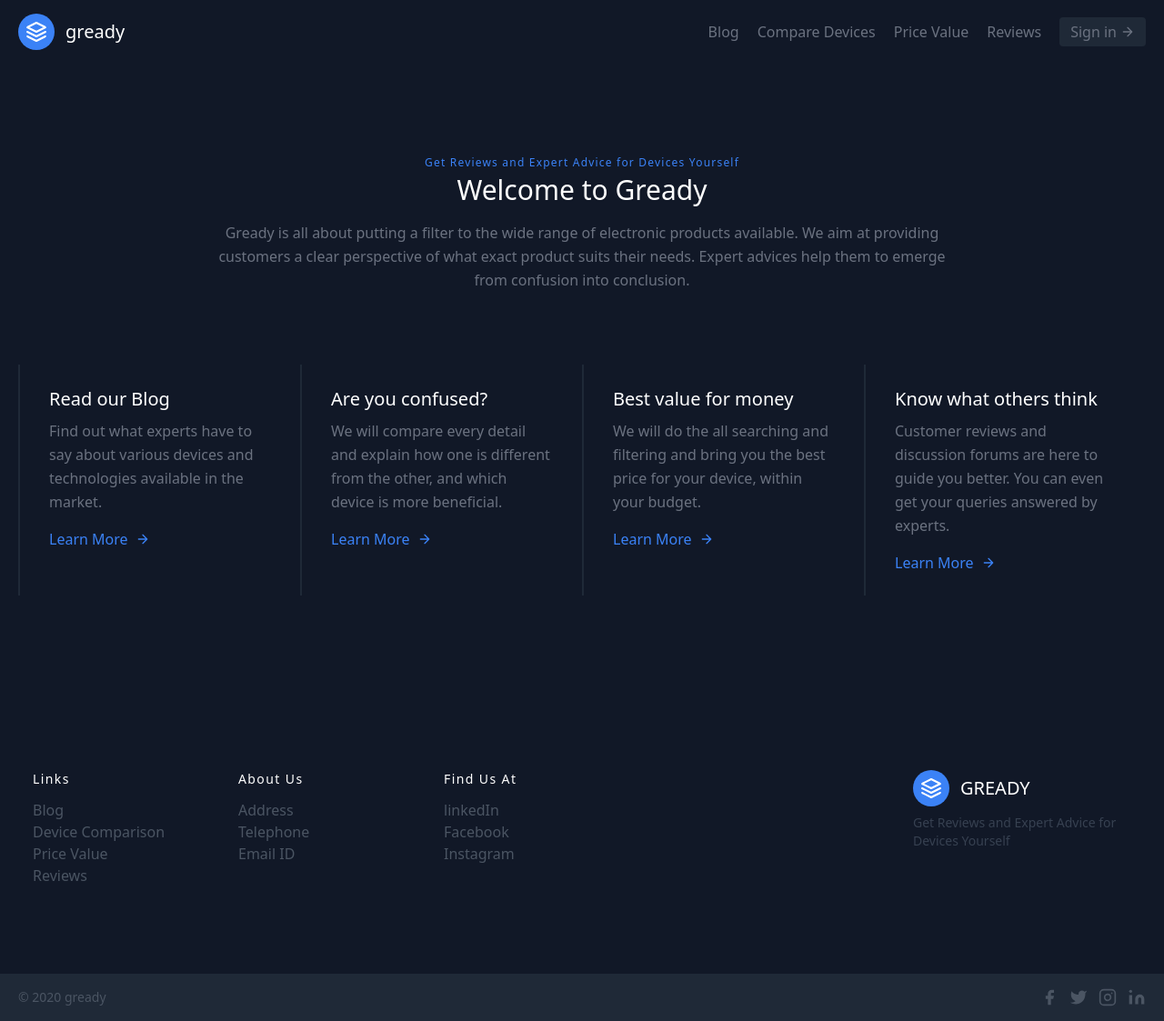
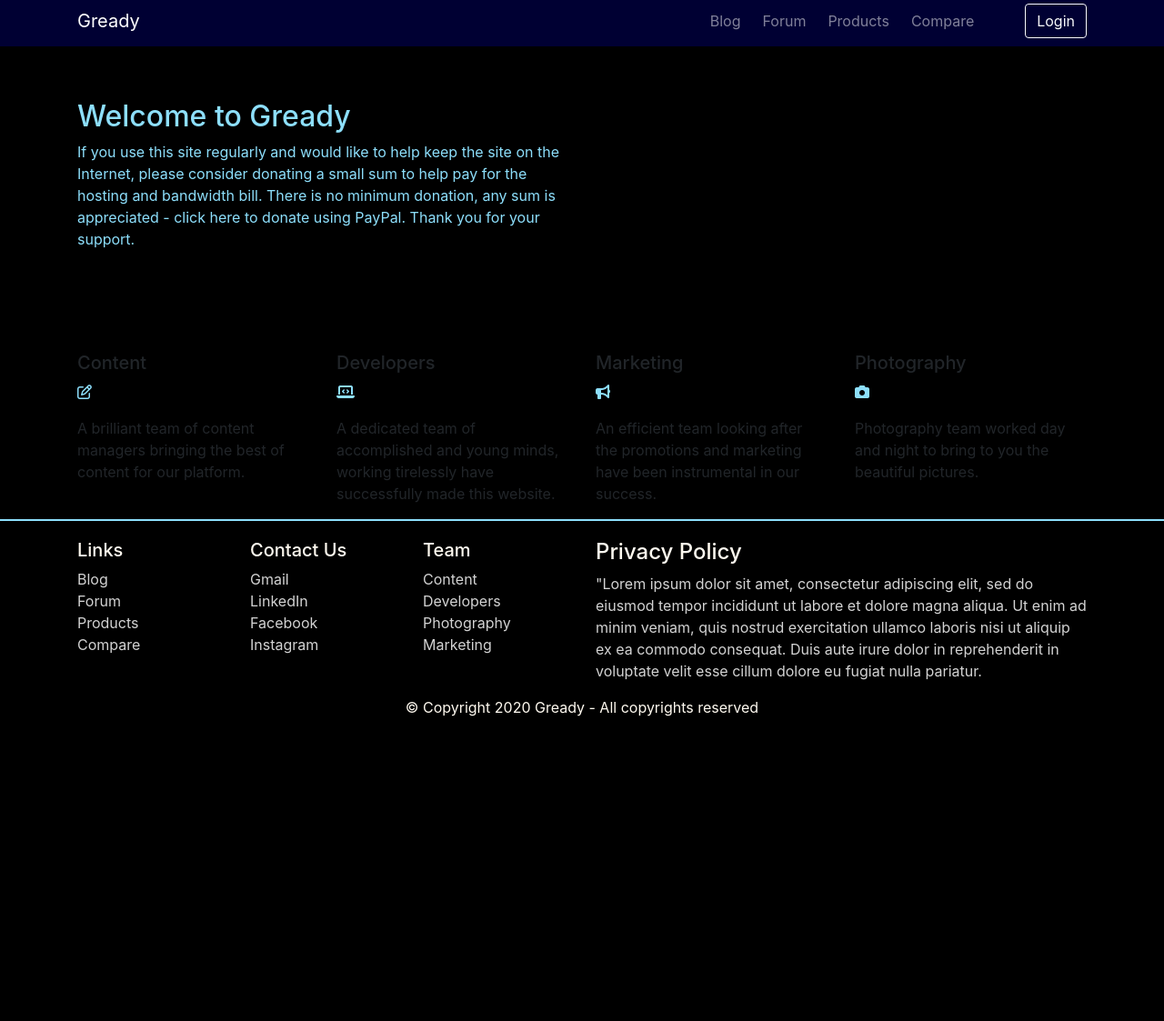
Before and after one commit to LazyCoder-1506/GREADY_prototype, a website: page index.html in a window 1280 px wide. Shown: the part 5-1128 px from the top of the page at 91% size. After the commit the page ends 811 px from the top, so only its background shows below. Drawn offline with nearby package versions, Linux system fonts and the light colour scheme.

Commit message:
Homepage actual level 1

```diff
--- /dev/null
+++ b/css/styles.css
@@ -0,0 +1,28 @@
+body
+{
+    padding:50px 0px 0px 0px;
+    z-index : 0;
+    background-color : black;
+}
+
+.navbar
+{
+    background : rgba(0, 0, 255, 0.2);
+}
+
+.jumbotron
+{
+    background-color : black;
+}
+
+footer
+{
+    color : floralwhite;
+    border-top : 2px solid #8ddffc;
+    padding-top : 20px;
+}
+
+.footer-links
+{
+    color : lightgrey;
+}
--- a/index.html
+++ b/index.html
@@ -1,174 +1,153 @@
 <!DOCTYPE html>
-<html lan = "en">
+<html lang = "en">
+
 <head>
-        <meta charset = "UTF-8">
-        <meta name = "viewport" content = "width = device-width, initial-scale = 1.0">
-        <link href="https://unpkg.com/tailwindcss@^1.0/dist/tailwind.min.css" rel="stylesheet">
-        <title>GREADY</title>
+    <title>Gready</title>
+      	<!-- Required meta tags always come first -->
+    	<meta charset="utf-8">
+    	<meta name="viewport" content="width=device-width, initial-scale=1, shrink-to-fit=no">
+    	<meta http-equiv="x-ua-compatible" content="ie=edge">
+
+	    <!-- Bootstrap CSS -->
+    	<link rel="stylesheet" href="https://stackpath.bootstrapcdn.com/bootstrap/4.1.3/css/bootstrap.min.css" integrity="sha384-MCw98/SFnGE8fJT3GXwEOngsV7Zt27NXFoaoApmYm81iuXoPkFOJwJ8ERdknLPMO" crossorigin="anonymous">
+		<link rel="stylesheet" href="https://cdnjs.cloudflare.com/ajax/libs/font-awesome/4.7.0/css/font-awesome.min.css">
+		<link rel = "stylesheet" href="css/styles.css">
+		<script src='https://kit.fontawesome.com/a076d05399.js'></script>
 </head>
 
 <body>
-        <header class="text-gray-500 bg-gray-900 body-font">
-            <div class="container mx-auto flex flex-wrap p-5 flex-col md:flex-row items-center" id = "header_div">
-              <a class="flex title-font font-medium items-center text-white mb-4 md:mb-0">
-                <svg xmlns="http://www.w3.org/2000/svg" fill="none" stroke="currentColor" stroke-linecap="round" stroke-linejoin="round" stroke-width="2" class="w-10 h-10 text-white p-2 bg-blue-500 rounded-full" viewBox="0 0 24 24">
-                  <path d="M12 2L2 7l10 5 10-5-10-5zM2 17l10 5 10-5M2 12l10 5 10-5"></path>
-                </svg>
-                <span class="ml-3 text-xl">gready</span>
-              </a>
-              <nav class="md:ml-auto flex flex-wrap items-center text-base justify-center">
-                <a class="mr-5 hover:text-white">Blog</a>
-                <a class="mr-5 hover:text-white">Compare Devices</a>
-                <a class="mr-5 hover:text-white">Price Value</a>
-                <a class="mr-5 hover:text-white">Reviews</a>
+
+<!--Navigation Bar-->
+
+	<nav class="navbar navbar-dark navbar-expand-sm fixed-top">
+        <div class="container">
+            <button class="navbar-toggler" type="button" data-toggle="collapse" data-target="#Navbar">
+                <span class="navbar-toggler-icon"></span>
+            </button>
+            <a class="navbar-brand mr-auto" href="#">Gready</a>
+            <div class="collapse navbar-collapse" id="Navbar">
+                <ul class="navbar-nav ml-auto">
+                        <li class="nav-item mr-2"><a class="nav-link" href="blog.html">Blog</a></li>
+                        <li class="nav-item mr-2"><a class="nav-link" href="forum.html">Forum</a></li>
+                        <li class="nav-item mr-2"><a class="nav-link" href="products.html">Products</a></li>
+                        <li class="nav-item mr-5"><a class="nav-link" href="compare.html">Compare</a></li>
+                </ul>
+			</div>
+			<button type = "button" class = "btn btn-outline-light ml-auto" id = "login_button" data-toggle="modal" data-target="#loginModal">Login</button>
+        </div>
 	</nav>
-              <button class="inline-flex items-center bg-gray-800 border-0 py-1 px-3 focus:outline-none hover:bg-gray-700 rounded text-base mt-4 md:mt-0">Sign in
-                <svg fill="none" stroke="currentColor" stroke-linecap="round" stroke-linejoin="round" stroke-width="2" class="w-4 h-4 ml-1" viewBox="0 0 24 24">
-                  <path d="M5 12h14M12 5l7 7-7 7"></path>
-                </svg>
-              </button>
+
+<!--Header-->
+
+	<header class="jumbotron">
+        <div class="container">
+            <div class="row row-content">
+                <duv class = "col-12 col-lg-6">
+					<h2 style = "color : #8ddffc">Welcome to Gready</h2>
+					<p style = "color : #8ddffc">
+						If you use this site regularly and would like to help keep the site on the Internet,
+						please consider donating a small sum to help pay for the hosting and bandwidth bill.
+						There is no minimum donation, any sum is appreciated - click here to donate using PayPal. Thank you for your support.
+					</p>
+				</duv>
+
+            </div>
         </div>
 	</header>
 
-          <section class="text-gray-500 body-font bg-gray-900">
-            <div class="container px-5 py-24 mx-auto">
-              <div class="flex flex-col text-center w-full mb-20">
-                <h2 class="text-xs text-blue-500 tracking-widest font-medium title-font mb-1">Get Reviews and Expert Advice for Devices Yourself</h2>
-                <h1 class="sm:text-3xl text-2xl font-medium title-font mb-4 text-white">Welcome to Gready</h1>
-                <p class="lg:w-2/3 mx-auto leading-relaxed text-base">Gready is all about putting a filter to the wide range of electronic products available.
-                    We aim at providing customers a clear perspective of what exact product suits their needs.
-                    Expert advices help them to emerge from confusion into conclusion.</p>
+<!--Body-->
+
+	<div class = "container">
+		<div class = "row row-content">
+			<div class = "col-12 col-lg-3">
+				<h5>Content</h5>
+				<p>
+					<i class='far fa-edit' style = "color : #8ddffc"></i>
+				</p>
+				<p>A brilliant team of content managers bringing the best of content for our platform.</p>
 			</div>
-              <div class="flex flex-wrap">
-                <div class="xl:w-1/4 lg:w-1/2 md:w-full px-8 py-6 border-l-2 border-gray-800">
-                  <h2 class="text-lg sm:text-xl text-white font-medium title-font mb-2">Read our Blog</h2>
-                  <p class="leading-relaxed text-base mb-4">Find out what experts have to say about various devices and technologies available in the market.</p>
-                  <a class="text-blue-500 inline-flex items-center">Learn More
-                    <svg fill="none" stroke="currentColor" stroke-linecap="round" stroke-linejoin="round" stroke-width="2" class="w-4 h-4 ml-2" viewBox="0 0 24 24">
-                      <path d="M5 12h14M12 5l7 7-7 7"></path>
-                    </svg>
-                  </a>
+			<div class = "col-12 col-lg-3">
+				<h5>Developers</h5>
+				<p>
+					<i class='fas fa-laptop-code' style = "color : #8ddffc"></i>
+				</p>
+				<p>A dedicated team of accomplished and young minds, working tirelessly have successfully made this website.</p>
 			</div>
-                <div class="xl:w-1/4 lg:w-1/2 md:w-full px-8 py-6 border-l-2 border-gray-800">
-                  <h2 class="text-lg sm:text-xl text-white font-medium title-font mb-2">Are you confused?</h2>
-                  <p class="leading-relaxed text-base mb-4">We will compare every detail and explain how one is different from the other, and which device is more beneficial.</p>
-                  <a class="text-blue-500 inline-flex items-center">Learn More
-                    <svg fill="none" stroke="currentColor" stroke-linecap="round" stroke-linejoin="round" stroke-width="2" class="w-4 h-4 ml-2" viewBox="0 0 24 24">
-                      <path d="M5 12h14M12 5l7 7-7 7"></path>
-                    </svg>
-                  </a>
+			<div class = "col-12 col-lg-3">
+				<h5>Marketing</h5>
+				<p>
+					<i class='fas fa-bullhorn' style = "color : #8ddffc"></i>
+				</p>
+				<p>An efficient team looking after the promotions and marketing have been instrumental in our success.</p>
 			</div>
-                <div class="xl:w-1/4 lg:w-1/2 md:w-full px-8 py-6 border-l-2 border-gray-800">
-                  <h2 class="text-lg sm:text-xl text-white font-medium title-font mb-2">Best value for money</h2>
-                  <p class="leading-relaxed text-base mb-4">We will do the all searching and filtering and bring you the best price for your device, within your budget.</p>
-                  <a class="text-blue-500 inline-flex items-center">Learn More
-                    <svg fill="none" stroke="currentColor" stroke-linecap="round" stroke-linejoin="round" stroke-width="2" class="w-4 h-4 ml-2" viewBox="0 0 24 24">
-                      <path d="M5 12h14M12 5l7 7-7 7"></path>
-                    </svg>
-                  </a>
-                </div>
-                <div class="xl:w-1/4 lg:w-1/2 md:w-full px-8 py-6 border-l-2 border-gray-800">
-                  <h2 class="text-lg sm:text-xl text-white font-medium title-font mb-2">Know what others think</h2>
-                  <p class="leading-relaxed text-base mb-4">Customer reviews and discussion forums are here to guide you better. You can even get your queries answered by experts.</p>
-                  <a class="text-blue-500 inline-flex items-center">Learn More
-                    <svg fill="none" stroke="currentColor" stroke-linecap="round" stroke-linejoin="round" stroke-width="2" class="w-4 h-4 ml-2" viewBox="0 0 24 24">
-                      <path d="M5 12h14M12 5l7 7-7 7"></path>
-                    </svg>
-                  </a>
+			<div class = "col-12 col-lg-3">
+				<h5>Photography</h5>
+				<p>
+					<i class='fa fa-camera' style = "color : #8ddffc"></i>
+				</p>
+				<p>Photography team worked day and night to bring to you the beautiful pictures.</p>
 			</div>
 		</div>
 	</div>
-          </section>
 
-          <footer class="text-gray-500 bg-gray-900 body-font">
-            <div class="container px-5 py-24 mx-auto flex md:items-center lg:items-start md:flex-row md:flex-no-wrap flex-wrap flex-col">
-              <div class="w-64 flex-shrink-0 md:mx-0 mx-auto text-center md:text-left md:mt-0 mt-10">
-                <a class="flex title-font font-medium items-center md:justify-start justify-center text-white">
-                  <svg xmlns="http://www.w3.org/2000/svg" fill="none" stroke="currentColor" stroke-linecap="round" stroke-linejoin="round" stroke-width="2" class="w-10 h-10 text-white p-2 bg-blue-500 rounded-full" viewBox="0 0 24 24">
-                    <path d="M12 2L2 7l10 5 10-5-10-5zM2 17l10 5 10-5M2 12l10 5 10-5"></path>
-                  </svg>
-                  <span class="ml-3 text-xl">GREADY</span>
-                </a>
-                <p class="mt-2 text-sm text-gray-700">Get Reviews and Expert Advice for Devices Yourself</p>
+<!--Footer-->
+
+	<footer class="footer">
+        <div class="container">
+            <div class="row">
+                <div class="col-4 col-lg-2">
+                    <h5>Links</h5>
+                    <ul class="list-unstyled">
+                        <li><a class = "footer-links" href="blog.html">Blog</a></li>
+                        <li><a class = "footer-links" href="forum.html">Forum</a></li>
+                        <li><a class = "footer-links" href="prooducts.html">Products</a></li>
+                        <li><a class = "footer-links" href="compare.html">Compare</a></li>
+                    </ul>
 				</div>
-              <div class="flex-grow flex flex-wrap md:pr-20 -mb-10 md:text-left text-center order-first">
-                <div class="lg:w-1/4 md:w-1/2 w-full px-4">
-                  <h2 class="title-font font-medium text-white tracking-widest text-sm mb-3">Links</h2>
-                  <nav class="list-none mb-10">
-                    <li>
-                      <a class="text-gray-600 hover:text-white">Blog</a>
-                    </li>
-                    <li>
-                      <a class="text-gray-600 hover:text-white">Device Comparison</a>
-                    </li>
-                    <li>
-                      <a class="text-gray-600 hover:text-white">Price Value</a>
-                    </li>
-                    <li>
-                      <a class="text-gray-600 hover:text-white">Reviews</a>
-                    </li>
-                  </nav>
+
+				<div class="col-4 col-lg-2">
+                    <h5>Contact Us</h5>
+                    <ul class="list-unstyled">
+                        <li><a class = "footer-links" href="blog.html">Gmail</a></li>
+                        <li><a class = "footer-links" href="forum.html">LinkedIn</a></li>
+                        <li><a class = "footer-links" href="prooducts.html">Facebook</a></li>
+                        <li><a class = "footer-links" href="compare.html">Instagram</a></li>
+                    </ul>
                 </div>
-                <div class="lg:w-1/4 md:w-1/2 w-full px-4">
-                  <h2 class="title-font font-medium text-white tracking-widest text-sm mb-3">About Us</h2>
-                  <nav class="list-none mb-10">
-                    <li>
-                      <a class="text-gray-600 hover:text-white">Address</a>
-                    </li>
-                    <li>
-                      <a class="text-gray-600 hover:text-white">Telephone</a>
-                    </li>
-                    <li>
-                      <a class="text-gray-600 hover:text-white">Email ID</a>
-                    </li>
-                  </nav>
+
+				<div class="col-4 col-lg-2">
+                    <h5>Team</h5>
+                    <ul class="list-unstyled">
+                        <li><a class = "footer-links" href="team.html">Content</a></li>
+                        <li><a class = "footer-links" href="team.html">Developers</a></li>
+                        <li><a class = "footer-links" href="team.html">Photography</a></li>
+                        <li><a class = "footer-links" href="team.html">Marketing</a></li>
+                    </ul>
 				</div>
-                <div class="lg:w-1/4 md:w-1/2 w-full px-4">
-                  <h2 class="title-font font-medium text-white tracking-widest text-sm mb-3">Find Us At</h2>
-                  <nav class="list-none mb-10">
-                    <li>
-                      <a class="text-gray-600 hover:text-white">linkedIn</a>
-                    </li>
-                    <li>
-                      <a class="text-gray-600 hover:text-white">Facebook</a>
-                    </li>
-                    <li>
-                      <a class="text-gray-600 hover:text-white">Instagram</a>
-                    </li>
-                  </nav>
+
+				<div class = "col-12 col-lg-6">
+					<h4>Privacy Policy</h4>
+					<p style = "color : lightgrey;">
+						"Lorem ipsum dolor sit amet, consectetur adipiscing elit, sed do eiusmod tempor incididunt ut labore et dolore magna aliqua.
+						Ut enim ad minim veniam, quis nostrud exercitation ullamco laboris nisi ut aliquip ex ea commodo consequat.
+						Duis aute irure dolor in reprehenderit in voluptate velit esse cillum dolore eu fugiat nulla pariatur.
+					</p>
+				</div>
+
+           </div>
+           <div class="row justify-content-center">
+                <div class="col-auto">
+                    <p>© Copyright 2020 Gready - All copyrights reserved</p>
                 </div>
            </div>
         </div>
-            <div class="bg-gray-800">
-              <div class="container mx-auto py-4 px-5 flex flex-wrap flex-col sm:flex-row">
-                <p class="text-gray-600 text-sm text-center sm:text-left">© 2020 gready
-                </p>
-                <span class="inline-flex sm:ml-auto sm:mt-0 mt-2 justify-center sm:justify-start">
-                  <a class="text-gray-600">
-                    <svg fill="currentColor" stroke-linecap="round" stroke-linejoin="round" stroke-width="2" class="w-5 h-5" viewBox="0 0 24 24">
-                      <path d="M18 2h-3a5 5 0 00-5 5v3H7v4h3v8h4v-8h3l1-4h-4V7a1 1 0 011-1h3z"></path>
-                    </svg>
-                  </a>
-                  <a class="ml-3 text-gray-600">
-                    <svg fill="currentColor" stroke-linecap="round" stroke-linejoin="round" stroke-width="2" class="w-5 h-5" viewBox="0 0 24 24">
-                      <path d="M23 3a10.9 10.9 0 01-3.14 1.53 4.48 4.48 0 00-7.86 3v1A10.66 10.66 0 013 4s-4 9 5 13a11.64 11.64 0 01-7 2c9 5 20 0 20-11.5a4.5 4.5 0 00-.08-.83A7.72 7.72 0 0023 3z"></path>
-                    </svg>
-                  </a>
-                  <a class="ml-3 text-gray-600">
-                    <svg fill="none" stroke="currentColor" stroke-linecap="round" stroke-linejoin="round" stroke-width="2" class="w-5 h-5" viewBox="0 0 24 24">
-                      <rect width="20" height="20" x="2" y="2" rx="5" ry="5"></rect>
-                      <path d="M16 11.37A4 4 0 1112.63 8 4 4 0 0116 11.37zm1.5-4.87h.01"></path>
-                    </svg>
-                  </a>
-                  <a class="ml-3 text-gray-600">
-                    <svg fill="currentColor" stroke="currentColor" stroke-linecap="round" stroke-linejoin="round" stroke-width="0" class="w-5 h-5" viewBox="0 0 24 24">
-                      <path stroke="none" d="M16 8a6 6 0 016 6v7h-4v-7a2 2 0 00-2-2 2 2 0 00-2 2v7h-4v-7a6 6 0 016-6zM2 9h4v12H2z"></path>
-                      <circle cx="4" cy="4" r="2" stroke="none"></circle>
-                    </svg>
-                  </a>
-                </span>
-              </div>
-            </div>
     </footer>
+
+  	<!-- jQuery first, then Popper.js, then Bootstrap JS. -->
+  	<script src="https://code.jquery.com/jquery-3.3.1.slim.min.js" integrity="sha384-q8i/X+965DzO0rT7abK41JStQIAqVgRVzpbzo5smXKp4YfRvH+8abtTE1Pi6jizo" crossorigin="anonymous"></script>
+  	<script src="https://cdnjs.cloudflare.com/ajax/libs/popper.js/1.14.3/umd/popper.min.js" integrity="sha384-ZMP7rVo3mIykV+2+9J3UJ46jBk0WLaUAdn689aCwoqbBJiSnjAK/l8WvCWPIPm49" crossorigin="anonymous"></script>
+    <script src="https://stackpath.bootstrapcdn.com/bootstrap/4.1.3/js/bootstrap.min.js" integrity="sha384-ChfqqxuZUCnJSK3+MXmPNIyE6ZbWh2IMqE241rYiqJxyMiZ6OW/JmZQ5stwEULTy" crossorigin="anonymous"></script>
+
 </body>
+
 </html>
```
Also changed, not shown: package.json (added, +24 -0 lines), img/header.jpg (added), img/header_pic.jpg (added), 2 other files. Lines whose indentation alone changed are shown as unchanged.
